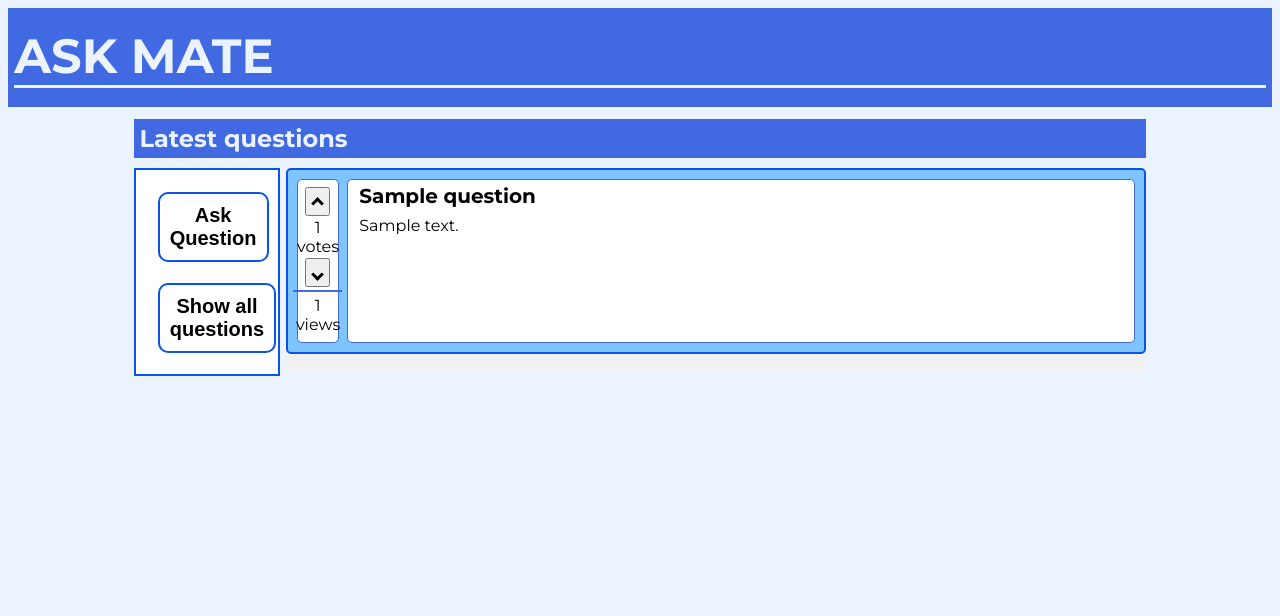
After one commit to Nicolae-Peptea/AskMate, a Flask app: template templates/latest_questions.html in a window 1280 px wide. The commit adds this page. Shown: the top 616 px of the page. Run offline with Flask 2, Linux system fonts and the light colour scheme; the template is opened without the code that fills it: most values are stand-ins (such as "Sample title", 1, 10 or a date in 2020).

Commit message:
Display latest questions fully available

```diff
--- a/server.py
+++ b/server.py
@@ -45,17 +45,16 @@ def upload_image(filename):
 
 
 @app.route("/")
-def route_list():
+def display_latest_questions():
     return render_template(
-        'list.html',
-        questions=data_handler.get_latest_5_questions(),
-        request_param=request.args)
+        'latest_questions.html',
+        questions=data_handler.get_latest_5_questions())
 
 
 @app.route("/list")
 def display_all_questions():
     return render_template(
-        'list.html',
+        'questions.html',
         questions=data_handler.get_questions(parameters=request.args),
         request_param=request.args)
 
@@ -106,14 +105,14 @@ def edit_question(question_id):
 @app.route('/question/<int:question_id>/delete', methods=["POST"])
 def delete_question(question_id):
     data_handler.delete_question(question_id, app.config['UPLOAD_PATH'])
-    return redirect(url_for('route_list'))
+    return redirect(url_for('display_latest_questions'))
 
 
 @app.route('/question/<int:question_id>/vote', methods=["POST"])
 def vote_question(question_id):
     vote_type = ''.join(dict(request.form).keys())
     data_handler.vote_question(question_id, 'question', vote_type)
-    return redirect(url_for('route_list'))
+    return redirect(url_for('display_latest_questions'))
 
 
 # ANSWER MANIPULATION
--- a/static/css/style.css
+++ b/static/css/style.css
@@ -205,9 +205,6 @@ header {
     text-decoration: underline;
 }
 
-#comment_for_question a, #comment_for_answer p {
-
-}
 
 #actual_comment {
     display: grid;
@@ -397,6 +394,7 @@ header {
     margin-left: auto;
     margin-right: auto;
 }
+
 /* END OF FORMS PAGES */
 
 /* SUBMIT BUTTONS */
--- /dev/null
+++ b/templates/latest_questions.html
@@ -0,0 +1,58 @@
+{% extends "layout.html" %}
+{% block page_title %}Latest questions{% endblock %}
+{% block content %}
+    <div id="left-section">
+        <form action="{{ url_for('ask_question') }}">
+            <button id="ask-button" >Ask Question</button>
+        </form>
+        <br>
+        <form action="{{ url_for('display_all_questions') }}">
+            <button id="ask-button" >Show all questions</button>
+        </form>
+    </div>
+
+    <div id="main_page_list">
+        <ul>
+            {% for question in questions %}
+                <li>
+
+                    <div id="question_views_votes">
+
+                        <div id="question-votes">
+                            <form action="{{ url_for('vote_question', question_id=question['id']) }}" method="post">
+                                <button name="upvote" type="submit"><i class="arrow up"></i></button>
+                            </form>
+                            <p>
+                                <p>{{ question["vote_number"] }}</p>
+                                <p>{% if question["vote_number"] == '1' %}vote{% else %}votes{%endif%}</p>
+                            </p>
+                            <form action="{{ url_for('vote_question', question_id=question['id']) }}" method="post">
+                                <button name="downvote" type="submit"><i class="arrow down"></i></button>
+                            </form>
+                        </div>
+
+                        <div id="question-views">
+                            <p>{{ question["view_number"] }}</p>
+                            <p>{% if question["view_number"] == '1' %}view{% else %}views{%endif%}</p>
+                        </div>
+                    </div>
+
+                    <div id="question-block">
+                        <a id="title-link" href="{{ url_for('display_question', question_id=question['id']) }}">
+                            {% autoescape false %}{{ question['title'] }}{% endautoescape %}
+                        </a>
+                        <p>{% autoescape false %}
+                            {% if question['message']|length > 200 %}
+                                {{ question['message'][:200] }}...
+                            {% else %}
+                                {{ question['message'] }}
+                            {%endif%}
+                            {% endautoescape %}
+                        </p>
+                    </div>
+
+                </li>
+            {% endfor %}
+        </ul>
+    </div>
+{% endblock %}
--- a/templates/layout.html
+++ b/templates/layout.html
@@ -5,7 +5,7 @@
         <link rel="stylesheet" href="{{ url_for('static', filename='css/style.css') }}">
         <link rel="stylesheet" href="https://cdnjs.cloudflare.com/ajax/libs/font-awesome/4.7.0/css/font-awesome.min.css">
         <meta charset="UTF-8">
-        <title>{% block page_title %}All Questions{% endblock %} | ASK-MATE-1</title>
+        <title>{% block page_title %}{% endblock %} | ASK-MATE-1</title>
     </head>
 
     <body>
--- a/templates/manipulate_answer.html
+++ b/templates/manipulate_answer.html
@@ -17,7 +17,7 @@
         </form>
     </div>
     <div class="home-button">
-        <form id="home-button" action="{{ url_for('route_list') }}">
+        <form id="home-button" action="{{ url_for('display_latest_questions') }}">
             <button>Home</button>
         </form>
     </div>
--- a/templates/manipulate_comment.html
+++ b/templates/manipulate_comment.html
@@ -28,7 +28,7 @@
         </form>
     </div>
     <div class="home-button">
-        <form id="home-button" action="{{ url_for('route_list') }}">
+        <form id="home-button" action="{{ url_for('display_latest_questions') }}">
             <button>Home</button>
         </form>
     </div>
--- a/templates/manipulate_question.html
+++ b/templates/manipulate_question.html
@@ -22,7 +22,7 @@
     </div>
 
     <div class="home-button">
-        <form id="home-button" action="{{ url_for('route_list') }}">
+        <form id="home-button" action="{{ url_for('display_latest_questions') }}">
             <button>Home</button>
         </form>
     </div>
--- a/templates/manipulate_tag.html
+++ b/templates/manipulate_tag.html
@@ -25,7 +25,7 @@
         </form>
     </div>
     <div class="home-button">
-        <form id="home-button" action="{{ url_for('route_list') }}">
+        <form id="home-button" action="{{ url_for('display_latest_questions') }}">
             <button>Home</button>
         </form>
     </div>
--- a/templates/question_page.html
+++ b/templates/question_page.html
@@ -9,7 +9,7 @@
         <div id="nav-bar">
             <ul>
                 <li>
-                    <form action="{{ url_for('route_list') }}">
+                    <form action="{{ url_for('display_latest_questions') }}">
                         <button>Home</button>
                     </form>
                 <li>
--- a/templates/list.html
+++ b/templates/questions.html
@@ -1,5 +1,5 @@
 {% extends "layout.html" %}
-
+{% block page_title %}All Questions{% endblock %}
 {% block content %}
     <div id="left-section">
         <form action="{{ url_for('ask_question') }}">
@@ -8,7 +8,7 @@
 
         <br>
 
-        <form action="{{ url_for('route_list') }}">
+        <form action="{{ url_for('display_all_questions') }}">
             <div id="question-sorting">
                 <label for="order_by">Order by: </label><br>
                 <select name="order_by" id="sort" onChange="this.form.submit();">
```
